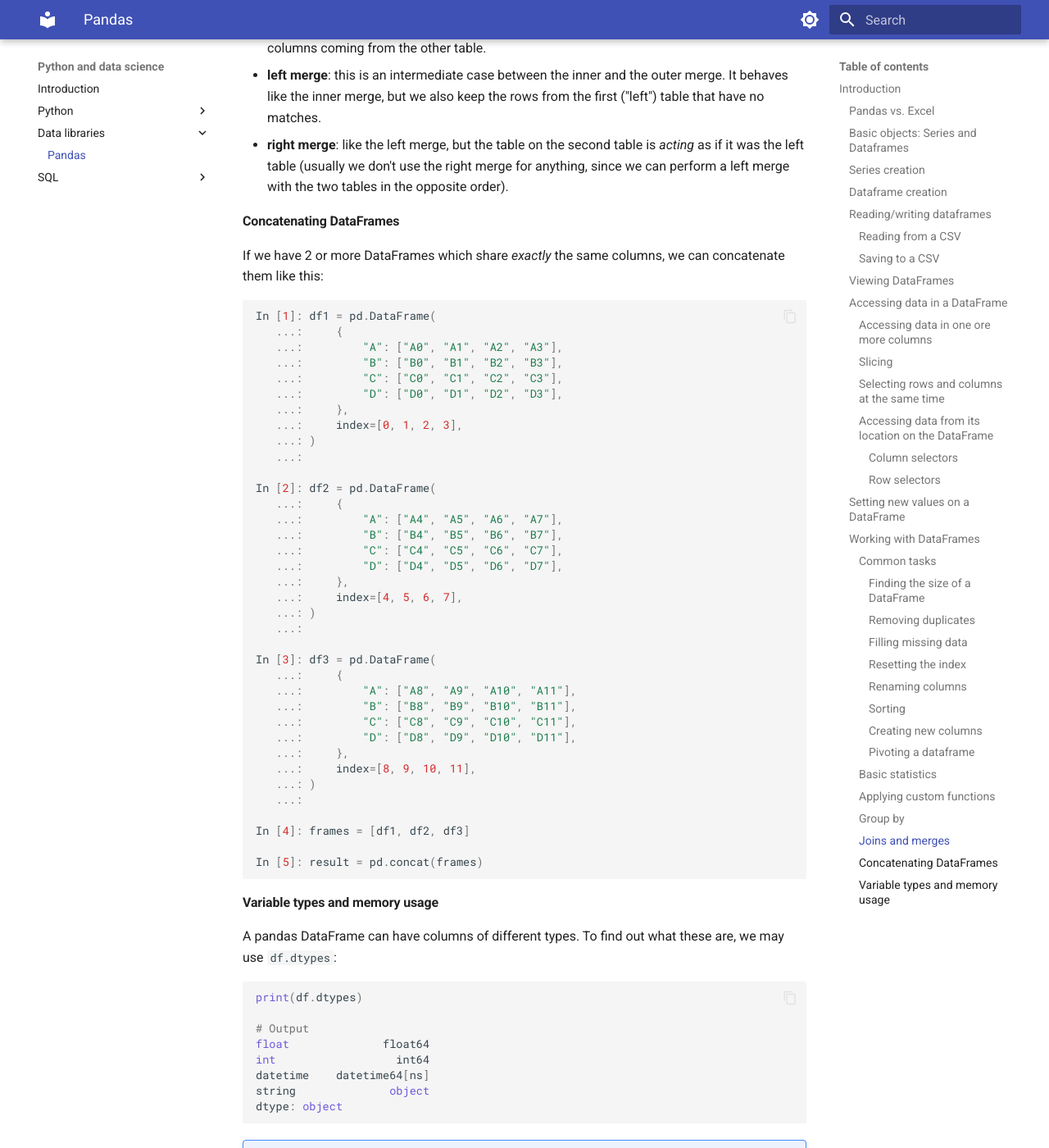
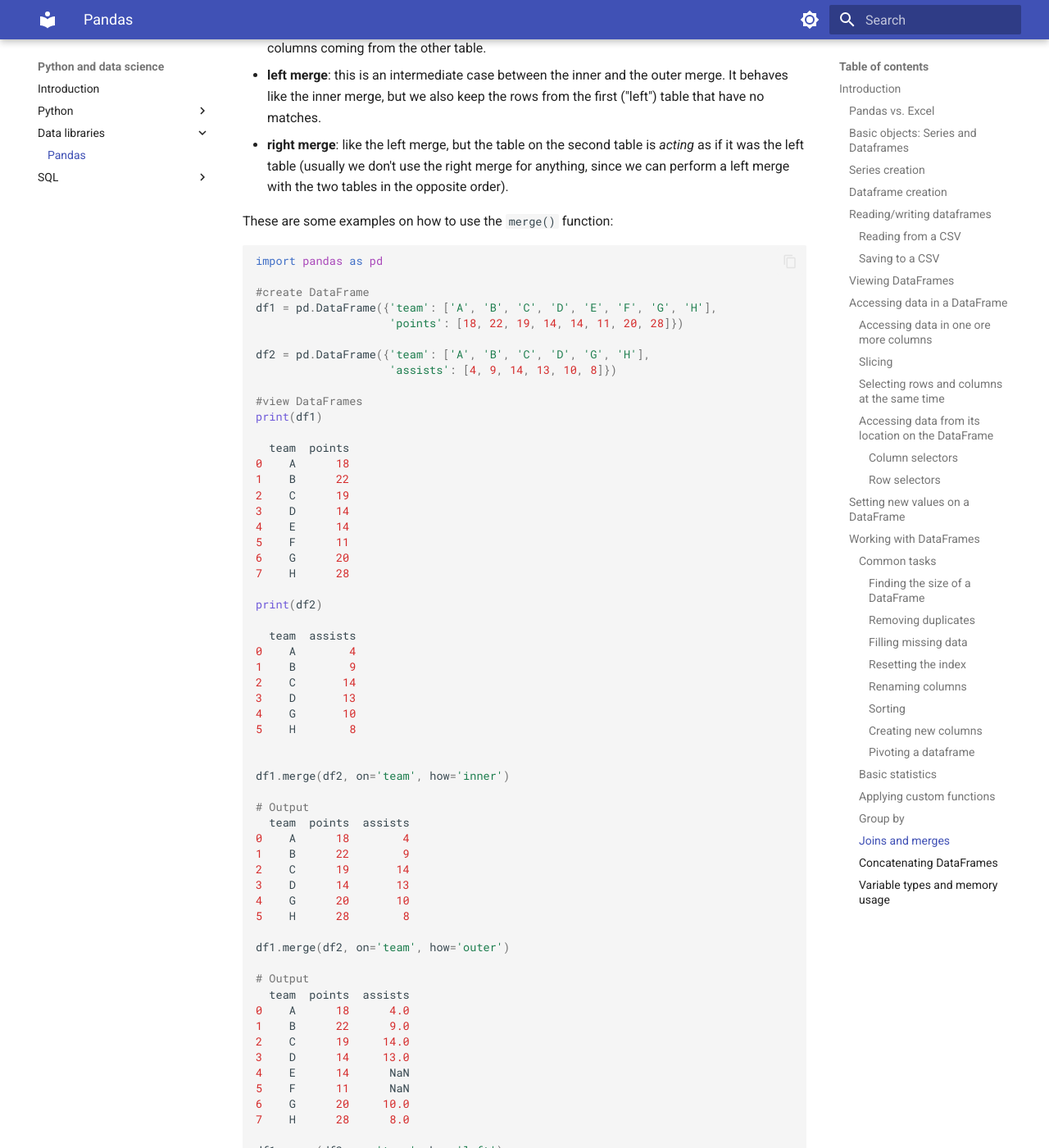
Before and after one commit to gerardpc/python-course, an MkDocs documentation site: the page built from docs/programming/python_libraries/pandas.md, in a window 1280 px wide and 1400 px high, scrolled down 17020 px. Shown: the whole window at 82% size. Built offline with MkDocs 1.6.1 and Material for MkDocs 9.7.7, drawn with Linux system fonts in a browser that asks for light colours; some of the changed text lies outside the part shown.

Commit message:
Merges finished.

````diff
--- a/docs/programming/python_libraries/pandas.md
+++ b/docs/programming/python_libraries/pandas.md
@@ -792,6 +792,79 @@
   (usually we don't use the right merge for anything, since we can perform a left merge with the two tables in
   the opposite order).
 
+These are some examples on how to use the `merge()` function:
+
+```python
+import pandas as pd
+
+#create DataFrame
+df1 = pd.DataFrame({'team': ['A', 'B', 'C', 'D', 'E', 'F', 'G', 'H'],
+                    'points': [18, 22, 19, 14, 14, 11, 20, 28]})
+
+df2 = pd.DataFrame({'team': ['A', 'B', 'C', 'D', 'G', 'H'],
+                    'assists': [4, 9, 14, 13, 10, 8]})
+
+#view DataFrames
+print(df1)
+
+  team  points
+0    A      18
+1    B      22
+2    C      19
+3    D      14
+4    E      14
+5    F      11
+6    G      20
+7    H      28
+
+print(df2)
+
+  team  assists
+0    A        4
+1    B        9
+2    C       14
+3    D       13
+4    G       10
+5    H        8
+
+
+df1.merge(df2, on='team', how='inner')
+
+# Output
+  team  points  assists
+0    A      18        4
+1    B      22        9
+2    C      19       14
+3    D      14       13
+4    G      20       10
+5    H      28        8
+
+df1.merge(df2, on='team', how='outer')
+
+# Output
+  team  points  assists
+0    A      18      4.0
+1    B      22      9.0
+2    C      19     14.0
+3    D      14     13.0
+4    E      14      NaN
+5    F      11      NaN
+6    G      20     10.0
+7    H      28      8.0
+
+df1.merge(df2, on='team', how='left')
+
+# Output
+  team  points  assists
+0    A      18      4.0
+1    B      22      9.0
+2    C      19     14.0
+3    D      14     13.0
+4    E      14      NaN
+5    F      11      NaN
+6    G      20     10.0
+7    H      28      8.0
+```
 
 #### Concatenating DataFrames
 
````
